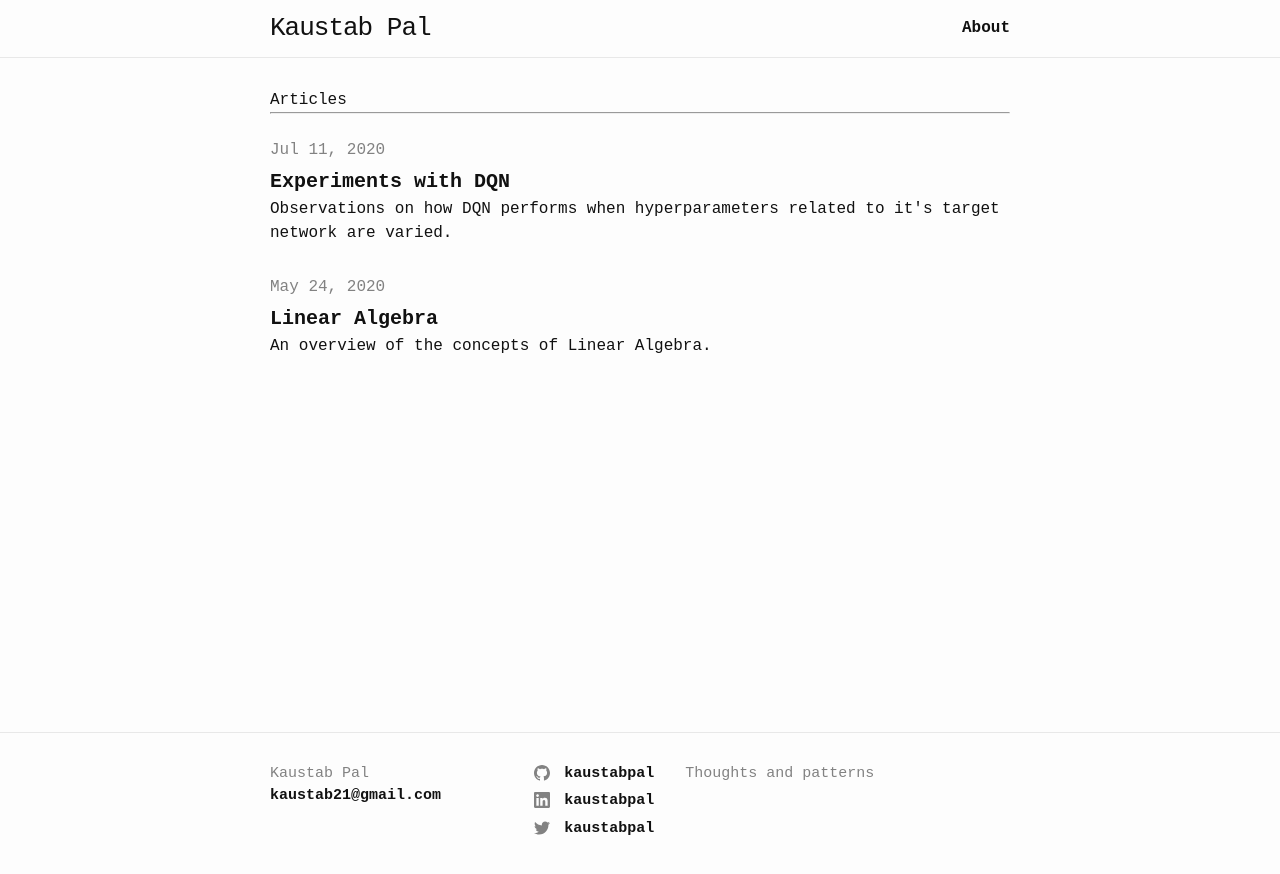
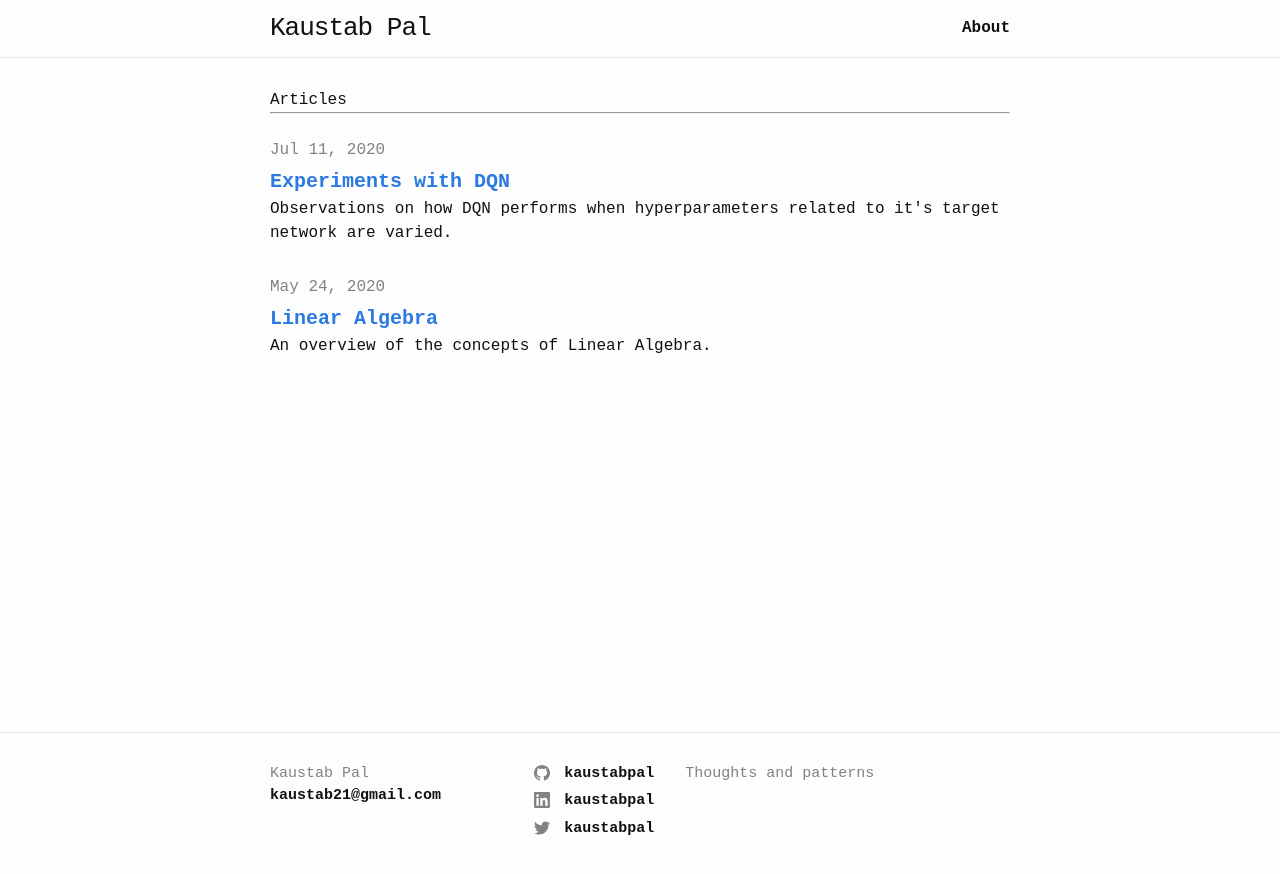
Before and after one commit to kaustabpal/kaustabpal.github.io, a Jekyll site: the page built from index.markdown, in a window 1280 px wide. Shown: the top 874 px of the page. Built offline with Jekyll 4.4.1, drawn with Linux system fonts in a browser that asks for light colours; nearby versions of some CDN libraries.

Commit message:
Changed title color

```diff
--- a/assets/main.scss
+++ b/assets/main.scss
@@ -8,3 +8,6 @@
     font-family: monospace;
     white-space: pre;
 }
+.post-link {
+    color: rgb(42, 122, 226);
+}
```
